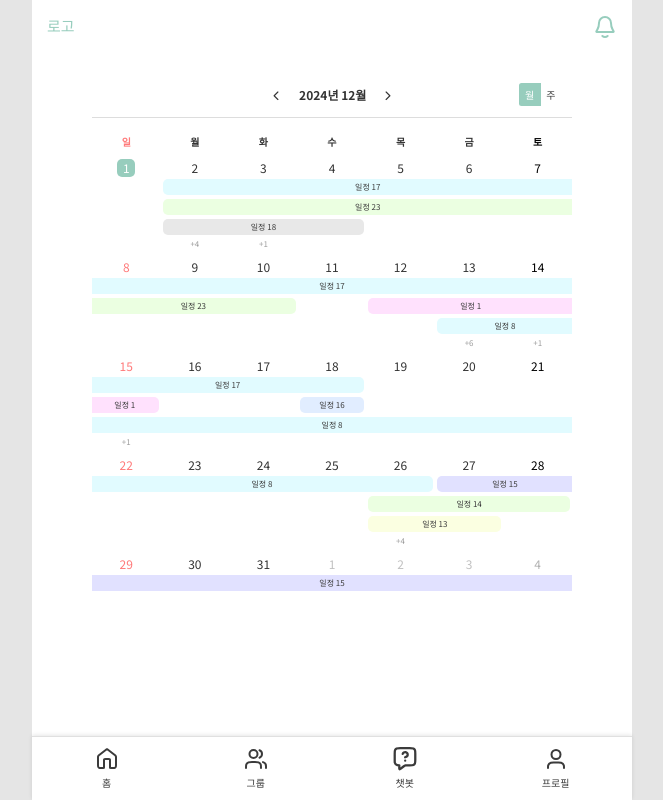
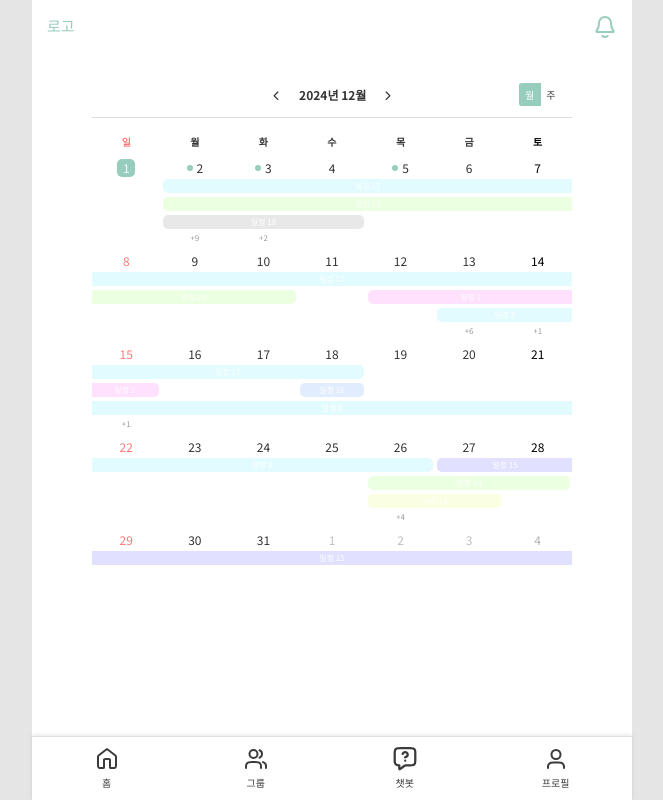
Before and after one commit to prgrms-web-devcourse-final-project/WEB1_1_ALL-I_FE, a React (Vite) app: page / in a window 1280 px wide. Shown: the whole page, without its empty margins (308-971 px from the left). Built offline with nearby package versions, Linux system fonts and the light colour scheme; a web font is replaced by a local one.

Commit message:
feat: 투두 리스트 주간 달력 표시 및 월간 달력에 투두 점 표시

```diff
--- a/src/components/common/Calendar/Calendar.tsx
+++ b/src/components/common/Calendar/Calendar.tsx
@@ -51,18 +51,18 @@ function CalendarMonth() {
     return formattedEvent;
   });
 
-  // // 투두 데이터를 FullCalendar 이벤트 형식으로 변환
-  // const todoEvents = PERSONAL_TODO_DATA.map((todo) => ({
-  //   id: todo.personalTodoId,
-  //   title: todo.title,
-  //   start: todo.date,
-  //   backgroundColor:
-  //     CATEGORY_COLOR[todo.categoryId as keyof typeof CATEGORY_COLOR],
-  //   display: "list-item", // 주간 뷰에서 리스트 형태로 표시
-  //   extendedProps: {
-  //     isTodo: true, // 투두 아이템 구분을 위한 플래그
-  //   },
-  // }));
+  // 투두 데이터를 FullCalendar 이벤트 형식으로 변환
+  const todoEvents = PERSONAL_TODO_DATA.map((todo) => ({
+    id: todo.personalTodoId,
+    title: todo.title,
+    start: todo.date,
+    backgroundColor:
+      CATEGORY_COLOR[todo.categoryId as keyof typeof CATEGORY_COLOR],
+    display: "list-item", // 주간 뷰에서 리스트 형태로 표시
+    extendedProps: {
+      isTodo: true, // 투두 아이템 구분을 위한 플래그
+    },
+  }));
 
   // DateClickArg 타입 사용
   const handleDateClick = (arg: DateClickArg) => {
@@ -98,7 +98,47 @@ function CalendarMonth() {
             }}
             dayHeaderFormat={{ weekday: "short" }} // 요일 표시 형식
             // 이벤트 데이터 및 표시 설정
-            events={[...events]}
+            events={[...events, ...todoEvents]}
+            //
+            eventContent={(arg) => {
+              // 월간 뷰에서는 투두 아이템을 점으로만 표시
+              if (
+                arg.view.type === "dayGridMonth" &&
+                arg.event.extendedProps.isTodo
+              ) {
+                return { html: "" }; // 내용을 비워서 기본 이벤트 표시 숨김
+              }
+              // 주간 뷰에서는 투두 리스트로 표시
+              if (
+                arg.view.type === "dayGridWeek" &&
+                arg.event.extendedProps.isTodo
+              ) {
+                return {
+                  html: `<div class="todo-item">
+                    <span class="todo-title">${arg.event.title}</span>
+                  </div>`,
+                };
+              }
+              return { html: arg.event.title }; // 일반 이벤트는 기본 표시
+            }}
+            dayCellDidMount={(arg) => {
+              // 날짜 포맷을 맞추기 위해 arg.date를 현지 시간 기준으로 변환
+              const currentDate = new Date(arg.date);
+              const formattedDate = currentDate.toLocaleDateString("en-CA"); // YYYY-MM-DD 형식으로 변환
+
+              // 해당 날짜에 투두가 있는지 확인
+              const hasTodo = todoEvents.some(
+                (todo) => todo.start === formattedDate
+              );
+
+              // 투두가 있으면 점 표시 추가
+              if (hasTodo) {
+                const dot = document.createElement("div");
+                dot.className = "todo-dot";
+                arg.el.querySelector(".fc-daygrid-day-top")?.appendChild(dot);
+              }
+            }}
+            //
             weekends={true}
             eventDisplay="block"
             eventBackgroundColor="var(--color-primary)"
--- a/src/mocks/PERSONAL_TODO_DATA.ts
+++ b/src/mocks/PERSONAL_TODO_DATA.ts
@@ -65,4 +65,15 @@ export const PERSONAL_TODO_DATA = [
     userId: "a4cca6e1-de26-4771-bb7b-f89950804400",
     categoryId: "6",
   },
+  {
+    personalTodoId: "c1369e5b-dc7b-4abb-b826-f23c722dd5fd",
+    title: "투두 7",
+    done: true,
+    todoOrder: 0,
+    date: "2024-12-05",
+    startTime: null,
+    createdAt: "2024-12-02T17:10:37",
+    userId: "a4cca6e1-de26-4771-bb7b-f89950804400",
+    categoryId: "7",
+  },
 ];
```
